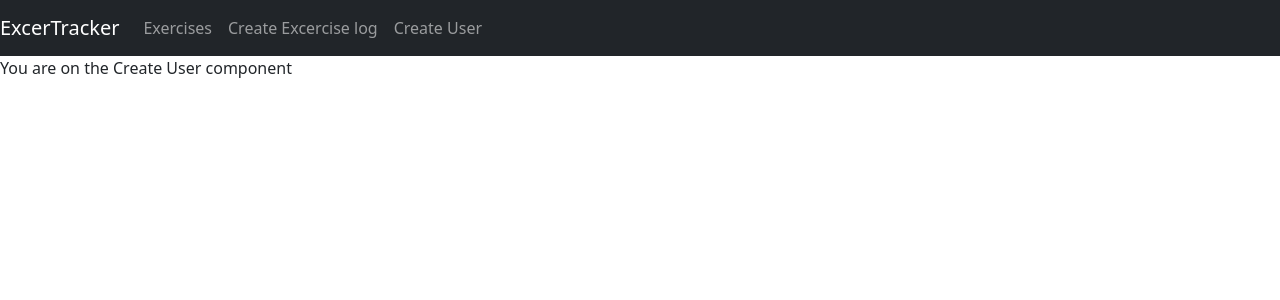
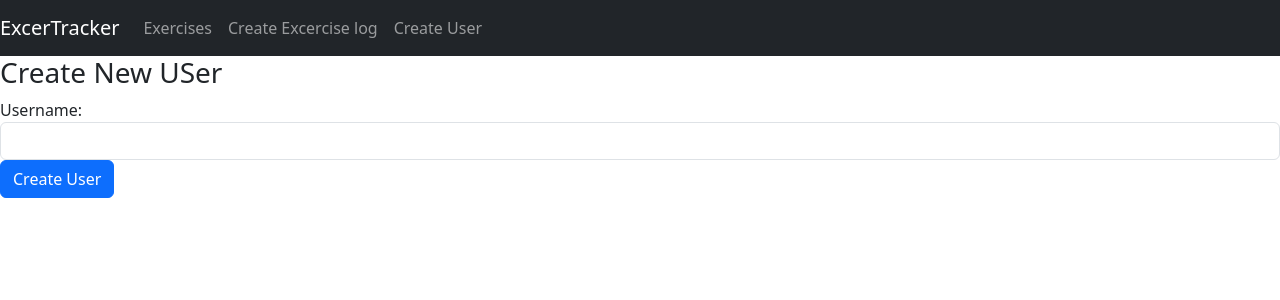
Before and after one commit to Yusuboy/Excercise-tracker, a React (Create React App) app in the folder mern-exercise-tracker/: page /user in a window 1280 px wide. Shown: the top 300 px of the page. Built offline with nearby package versions, Linux system fonts and the light colour scheme.

Commit message:
connection between frontend and backend

```diff
--- a/mern-exercise-tracker/package.json
+++ b/mern-exercise-tracker/package.json
@@ -6,7 +6,9 @@
     "@testing-library/jest-dom": "^5.17.0",
     "@testing-library/react": "^13.4.0",
     "@testing-library/user-event": "^13.5.0",
+    "axios": "^1.6.7",
     "react": "^18.2.0",
+    "react-datepicker": "^5.0.0",
     "react-dom": "^18.2.0",
     "react-router-dom": "^6.21.3",
     "react-scripts": "5.0.1",
--- a/mern-exercise-tracker/src/components/create-exercise.component.js
+++ b/mern-exercise-tracker/src/components/create-exercise.component.js
@@ -0,0 +1,140 @@
+import React, { Component } from "react";
+import axios from 'axios';
+import DatePicker from "react-datepicker";
+import "react-datepicker/dist/react-datepicker.css";
+
+export default class CreateExercise extends Component {
+    constructor(props) {
+        super(props);
+
+        this.onChangeUsername = this.onChangeUsername.bind(this);
+        this.onChangeDescription = this.onChangeDescription.bind(this);
+        this.onChangeDuration = this.onChangeDuration.bind(this);
+        this.onChangeDate = this.onChangeDate.bind(this);
+        this.onSubmit = this.onSubmit.bind(this);
+
+        this.state = {
+            username: '',
+            description: '',
+            duration: 0,
+            date: new Date(),
+            users: []
+        }
+    }
+
+    componentDidMount() {
+        axios.get('https://localhost:5000/users/')
+            .then(response => {
+                if (response.data.lenght > 0) {
+                    this.setState({
+                        users: response.data.map(user => user.username),
+                        username: response.data[0].username
+                    })
+                }
+            } )
+
+    }
+
+    onChangeUsername(e) {
+        this.setState({
+            username: e.target.value
+        });
+    }
+
+    onChangeDescription(e) {
+        this.setState({
+            description: e.target.value
+        });
+    }
+
+    onChangeDuration(e) {
+        this.setState({
+            duration: e.target.value
+        });
+    }
+
+    onChangeDate(date) {
+        this.setState({
+            date: date
+        });
+    }
+
+
+    onSubmit(e) {
+        e.preventDefault();
+
+        const exercise = {
+            username: this.state.username,
+            description: this.state.description,
+            duration: this.state.duration,
+            date: this.state.date
+        }
+
+        console.log(exercise);
+
+        axios.post('http://localhost:5000/exercises/add', exercise)
+            .then(res => console.log(res.data));
+
+        window.location = '/';
+    }
+
+    render(){
+        return(
+        <div>
+            <h3>Create New Exercises Log</h3>
+            <form onSubmit={this.onSubmit}>
+                <div className="form-group">
+                    <label>Username:</label>
+                    <select ref={"userInput"}
+                        required
+                        className="form-control"
+                        value={this.state.username}
+                        onChange={this.onChangeUsername}>
+                        {
+                            this.state.users.map(function(user) {
+                                return <option
+                                    key={user}
+                                    value={user}>{user}
+                                    </option>;
+                            })
+                        }
+                    </select>
+
+                </div>
+                <div className="form-group">
+                    <label>Description</label>
+                    <input type="text"
+                        required
+                        className="form-control"
+                        value={this.state.description}
+                        onChange={this.onChangeDescription}
+                        />
+                </div>
+                <div className="form-group">
+                    <label>Duration</label>
+                        <input type="text"
+                            className="form-control"
+                            value={this.state.duration}
+                            onChange={this.onChangeDuration}
+                            />
+                </div>
+                <div className="form-group">
+                    <label>Date:</label>
+                    <div>
+                        <DatePicker
+                            selected={this.state.date}
+                            onChange={this.onChangeDate}
+                        />
+                    </div>
+                </div>
+
+                <div className="form-group">
+                    <input type="submit" value="Create Exercise Log" className="btn btn-primary"/>
+                </div>
+            </form>
+
+        </div>
+
+        )
+    }
+}
--- a/mern-exercise-tracker/src/components/create-user.component.js
+++ b/mern-exercise-tracker/src/components/create-user.component.js
@@ -1,10 +1,64 @@
 import React, { Component } from "react";
+import axios from 'axios';
 
 export default class CreateUser extends Component {
+    constructor(props) {
+        super(props);
+
+        this.onChangeUsername = this.onChangeUsername.bind(this);
+        this.onSubmit = this.onSubmit.bind(this);
+
+        this.state = {
+            username: '',
+        }
+    }
+
+    onChangeUsername(e) {
+        this.setState({
+            username: e.target.value
+        });
+    }
+
+
+    onSubmit(e) {
+        e.preventDefault();
+
+        const user = {
+            username: this.state.username,
+
+        }
+
+        console.log(user);
+
+        axios.post('http://localhost:5000/users/add', user)
+            .then(res => console.log(res.data));
+
+        this.setState({
+            username: ''
+        })
+    }
+
+
+
+
     render(){
         return(
             <div>
-                <p>You are on the Create User component</p>
+                <h3>Create New USer</h3>
+                <form onSubmit={this.onSubmit}>
+                    <div className="form-group">
+                        <label>Username:</label>
+                        <input type="text"
+                            required
+                            className="form-control"
+                            value={this.state.username}
+                            onChange={this.onChangeUsername}
+                            />
+                    </div>
+                    <div className="form-group">
+                        <input type="submit" value="Create User" className="btn btn-primary" />
+                    </div>
+                </form>
             </div>
         )
     }
```
Also changed, not shown: 2 other files (tests, documents, lock files or other folders).
